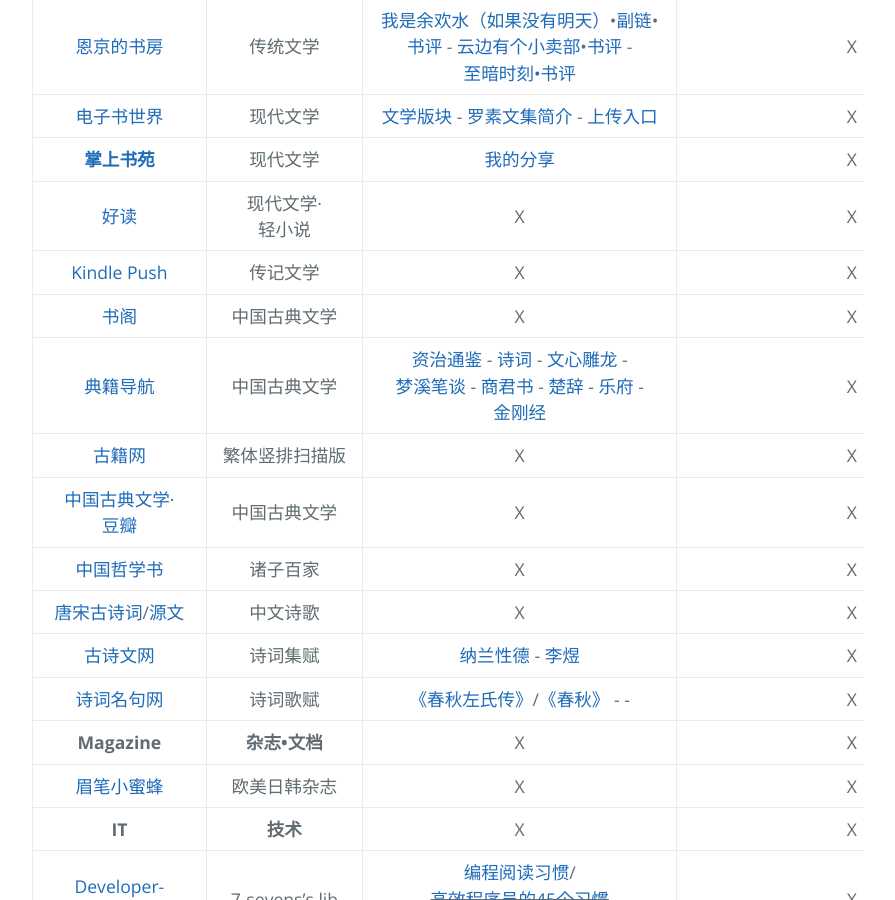
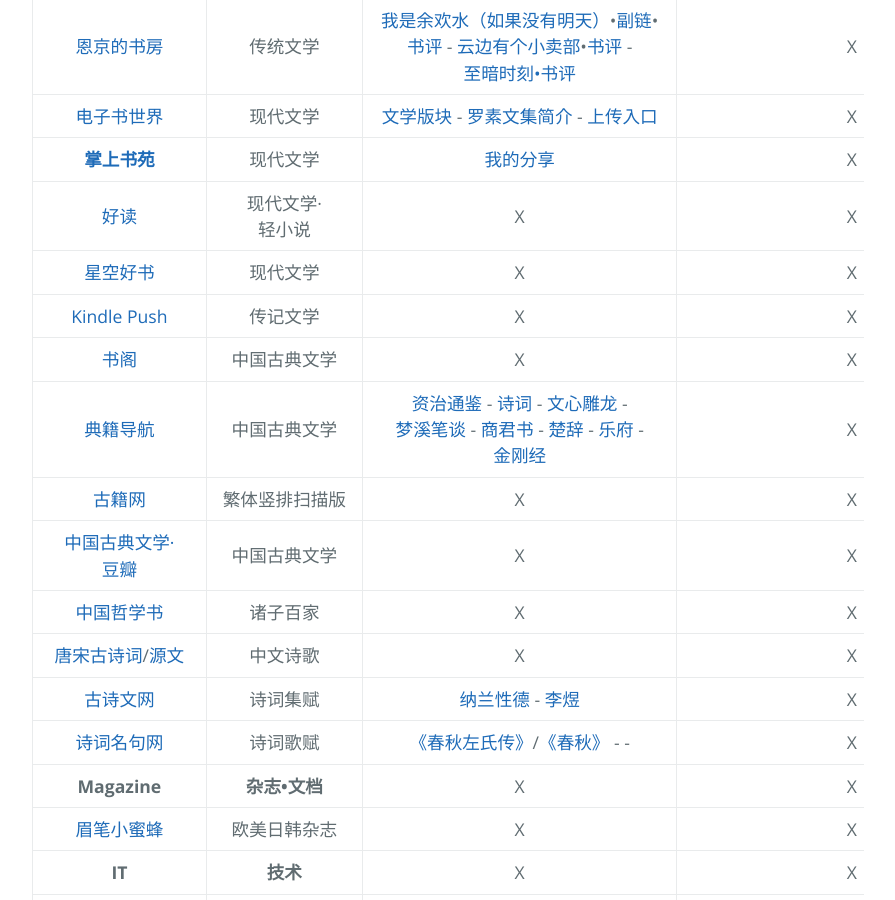
Before and after one commit to AmbroseRen/test, a Jekyll site: the page built from Library/BookSearch.md, in a window 1280 px wide and 900 px high, scrolled down 1140 px. Shown: the whole window, without its empty margins (192-1087 px from the left). Built offline with Jekyll 4.4.1, drawn with Linux system fonts in a browser that asks for light colours; our own code applies the rules of GitHub Pages for plain Markdown files; the repository's description, which GitHub fills in, is left out.

Commit message:
Update BookSearch.md

```diff
--- a/Library/BookSearch.md
+++ b/Library/BookSearch.md
@@ -28,6 +28,7 @@
 | [电子书世界](https://www.dzssj.com/) | 现代文学 | [文学版块](https://www.dzssj.com/list.php?mod=forumdisplay&fid=39&typeid=1&filter=typeid&typeid=1&page=2) - [罗素文集简介](https://www.dzssj.com/book/353476/) - [上传入口](https://www.dzssj.com/forum.php?mod=post&action=newthread&fid=41) | X | X |
 | __[掌上书苑](https://www.soepub.com/)__ | 现代文学 | [我的分享](https://www.soepub.com/myspace/3) | X | X |
 | [好读](http://www.haodoo.net/) | 现代文学·轻小说 | X | X | X |
+| [星空好书](http://www.goodepub.com/) | 现代文学 | X | X | X |
 | [Kindle Push](https://book.einverne.info/) | 传记文学 | X | X | X |
 | [书阁](https://new.shuge.org/collections/) | 中国古典文学 | X | X | X |
 | [典籍导航](https://www.2345daohang.com/) | 中国古典文学 | [资治通鉴](https://www.2345daohang.com/dianji/63279/) - [诗词](https://www.2345daohang.com/shici/list.htm) - [文心雕龙](https://www.2345daohang.com/dianji/63314/) - [梦溪笔谈](https://www.2345daohang.com/dianji/63285/) - [商君书](https://www.2345daohang.com/dianji/63313/) - [楚辞](https://www.2345daohang.com/shici/list_1_t_918.htm) - [乐府](https://www.2345daohang.com/shici/list_1_t_469.htm) - [金刚经](https://www.2345daohang.com/dianji/63334/) | X | X |
```
